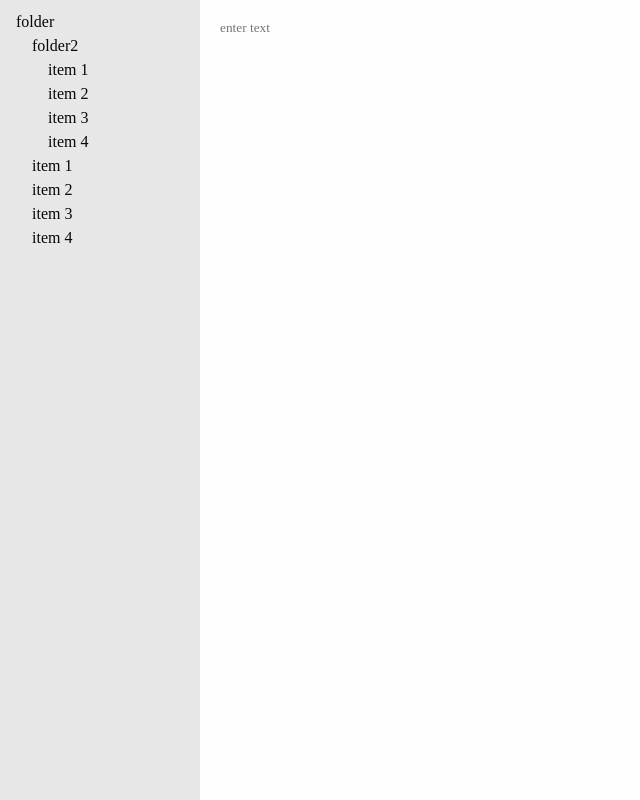
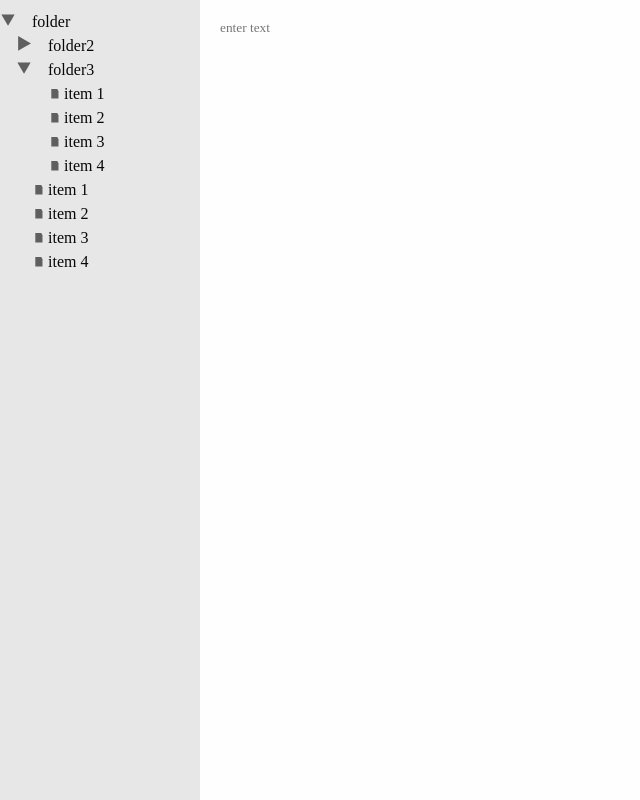
Before and after one commit to sugarflowers/tauri_temp, a plain HTML site: page src/index.html in a window 1280 px wide. Shown: the whole page, without its empty margins (0-640 px from the left). Drawn offline with Linux system fonts and the light colour scheme; a web font is replaced by a local one.

Commit message:
add folder action

```diff
--- a/src/index.html
+++ b/src/index.html
@@ -12,8 +12,16 @@
 
 
     <div id="menu">
-        <div class="folder"><p>folder</p>
-            <div class="folder"><p>folder2</p>
+            <p id="f1" class="label opened">folder</p><div class="f1 folder opened">
+            <p id="f2" class="closed label">folder2</p><div class="f2 folder closed">
+                <ul>
+                    <li>item 1</li>
+                    <li>item 2</li>
+                    <li>item 3</li>
+                    <li>item 4</li>
+                </ul>
+            </div>
+            <p id="f3" class="opened label">folder3</p><div class="f3 folder opened">
                 <ul>
                     <li>item 1</li>
                     <li>item 2</li>
@@ -28,6 +36,7 @@
                 <li>item 4</li>
             </ul>
         </div>
+
     </div>
 
     <div id="content">
--- a/src/main.js
+++ b/src/main.js
@@ -1,18 +1,50 @@
 const { invoke } = window.__TAURI__.tauri;
-
+/*
 let greetInputEl;
 let greetMsgEl;
-
+*/
+/*
 async function greet() {
   // Learn more about Tauri commands at https://tauri.app/v1/guides/features/command
   greetMsgEl.textContent = await invoke("greet", { name: greetInputEl.value });
 }
+*/
+
+function folder_click(id) {
+    console.log(id);
+}
 
 window.addEventListener("DOMContentLoaded", () => {
-  greetInputEl = document.querySelector("#greet-input");
-  greetMsgEl = document.querySelector("#greet-msg");
-  document.querySelector("#greet-form").addEventListener("submit", (e) => {
-    e.preventDefault();
-    greet();
-  });
+    /*greetInputEl = document.querySelector("#greet-input");
+    greetMsgEl = document.querySelector("#greet-msg");
+    document.querySelector("#greet-form").addEventListener("submit", (e) => {
+        e.preventDefault();
+        greet();
+    });
+    */
+
+    var targets = document.getElementsByClassName("label")
+    for( var i=0; i< targets.length ; i ++ ){
+        //console.log(targets[i]);
+        targets[i].addEventListener("click", (e) => {
+            //console.log(e.target.id);
+            var target = document.getElementsByClassName(e.target.id)[0];
+            var label = document.getElementById(e.target.id);
+            //console.log(target);
+            if (target.classList.contains("opened")) {
+                target.classList.remove("opened");
+                target.classList.add("closed");
+                label.classList.remove("opened");
+                label.classList.add("closed");
+            } else {
+                target.classList.remove("closed");
+                target.classList.add("opened");
+                label.classList.remove("closed");
+                label.classList.add("opened");
+            }
+            //console.log(target.classList.contains("closed"));
+        });
+    }
+
+
 });
--- a/src/styles.css
+++ b/src/styles.css
@@ -54,22 +54,55 @@ textarea {
     overflow: scroll;
     padding-top: 10px;
 }
+#menu p {
+    margin: 0;
+    display: block;
+}
+#menu ul {
+    list-style: none;
+    padding-left: 2em;
+    margin: 0;
+}
+#menu li::before {
+    content: "";
+    display: inline-block;
+    height: 1em;
+    width: 1em;
+    background-size: contain;
+    background-image: url("assets/doc.svg");
+    background-repeat: no-repeat;
+    margin: 0 0em -0.25em -1em;
+}
 #menu .folder {
     display: block;
     margin-left: 1em;
     cursor: pointer;
 }
-#menu p {
-    margin: 0;
+#menu .folder.closed {
+    display: none;
 }
-#menu ul {
-    list-style: none;
-    padding-left: 0px;
-    margin: 0;
+#menu p, #menu li {
+    cursor: pointer;
 }
-#menu li {
-    cursor: pointer;
-    margin-left: 1em;
+#menu p.label.opened::before {
+    content: "";
+    display: inline-block;
+    height: 1em;
+    width: 1em;
+    background-size: contain;
+    background-image: url("assets/arrow-bottom.svg");
+    background-repeat: no-repeat;
+    padding-left: 1em;
+}
+#menu p.label.closed::before {
+    content: "";
+    display: inline-block;
+    height: 1em;
+    width: 1em;
+    background-size: contain;
+    background-image: url("assets/arrow-right.svg");
+    background-repeat: no-repeat;
+    padding-left: 1em;
 }
 
 
```
Also changed, not shown: src/assets/arrow-bottom.svg (added), src/assets/arrow-right.svg (added), src/assets/doc.svg (added). Lines whose indentation alone changed are shown as unchanged.
